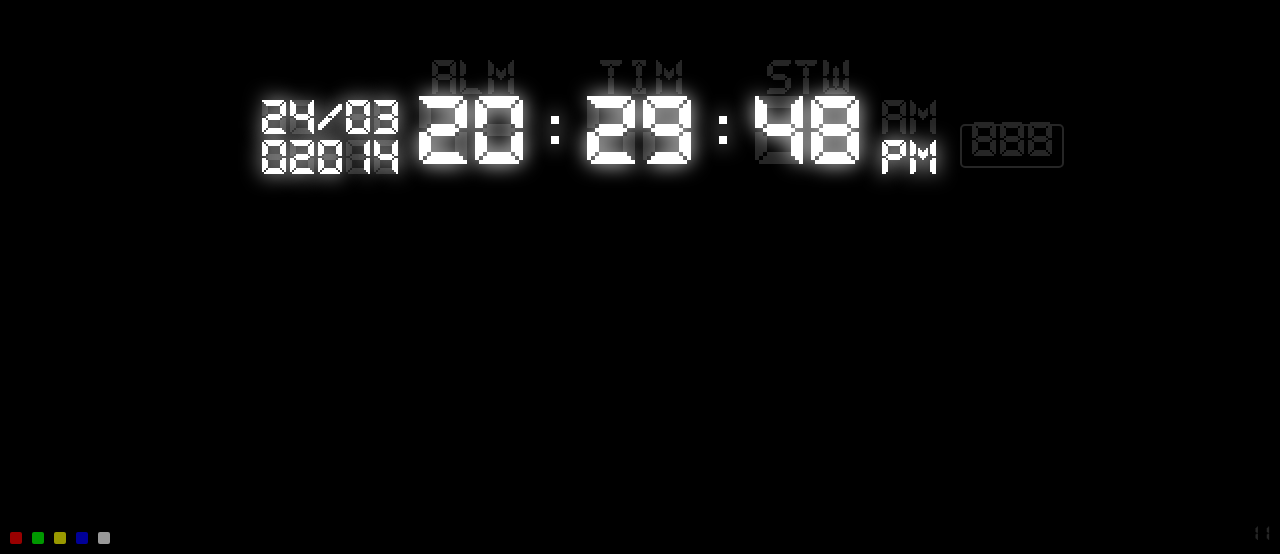
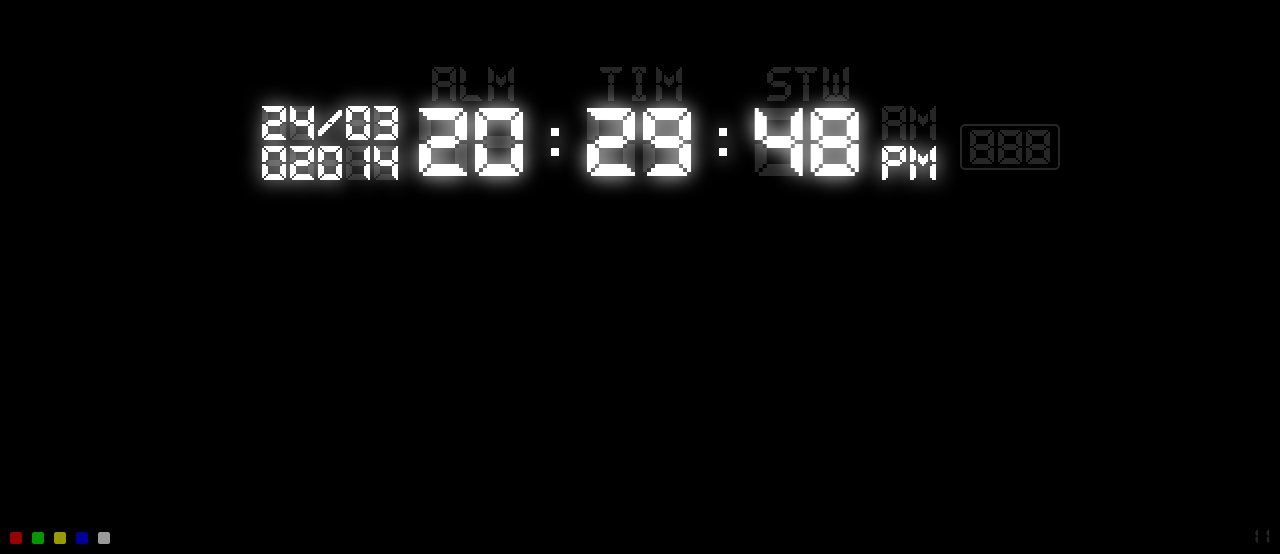
Before and after one commit to patadune/alarm, a plain HTML site: page index.html in a window 1280 px wide. Shown: the part 246-800 px from the top of the page. Drawn offline with Linux system fonts and the light colour scheme.

Commit message:
fixed font vertical offset problem, causing non-uniform rendering between browsers (tested chrome and firefox under fedora 20)

```diff
--- a/css/style.css
+++ b/css/style.css
@@ -1,12 +1,20 @@
 @font-face {
-  font-family: "LCD";
-  src: url("../res/pixel.ttf"); }
+    font-family: 'pixel_lcd7regular';
+    src: url('pixel-webfont.eot');
+    src: url('pixel-webfont.eot?#iefix') format('embedded-opentype'),
+         url('pixel-webfont.woff') format('woff'),
+         url('pixel-webfont.ttf') format('truetype'),
+         url('pixel-webfont.svg#pixel_lcd7regular') format('svg');
+    font-weight: normal;
+    font-style: normal;
 
+}
 body {
-  font-family: "LCD";
+  font-family: "pixel_lcd7regular";
   background-color: black;
   margin: 0;
-  border: 0; }
+  border: 0;
+}
 
 div:empty {
   display: none; }
@@ -123,12 +131,14 @@ span, #green, #red, #yellow, #blue, #grey {
   z-index: 10; }
 
 #mode, #mode_overlay {
-  position: absolute;
-  width: 100px;
+  position: relative;
+  width: 96px;
+  height: 40px;
   top: 20px;
   left: 80px;
+  padding-top: 2px;
   border: 2px solid;
-  border-radius: 5px; }
+  border-radius: 5px;}
 
 #picker {
   position: absolute;
```
Also changed, not shown: css/pixel-webfont.svg (added), css/pixel-webfont.ttf (added), css/pixel-webfont.woff (added), res/pixel.ttf (deleted), 1 other file.
